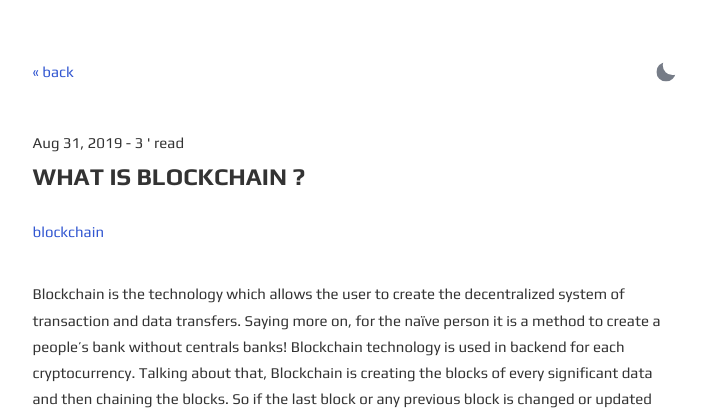
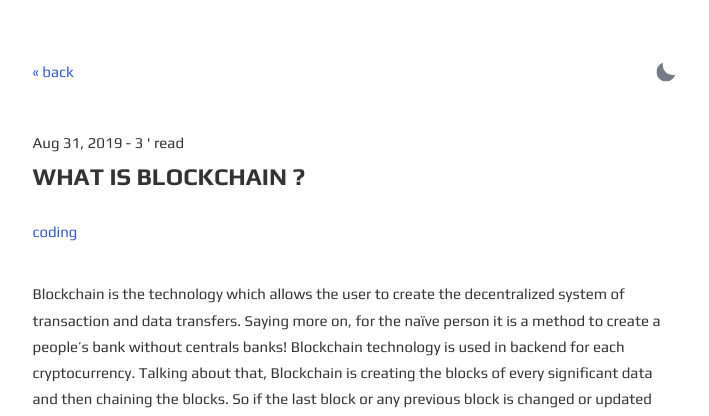
Before and after one commit to DhruvDoshi/blog-page, a Jekyll site: the page built from _posts/2019-08-31-What-is-Blockchain-!.md, in a window 1280 px wide. Shown: the top 416 px of the page, without its empty margins (285-994 px from the left). Built offline with Jekyll 4.4.1, drawn with Linux system fonts in a browser that asks for light colours.

Commit message:
chnage the tag to the coding

```diff
--- a/_posts/2019-08-31-What-is-Blockchain-!.md
+++ b/_posts/2019-08-31-What-is-Blockchain-!.md
@@ -3,7 +3,7 @@ layout: post
 title: What is Blockchain ?
 description: What is the blockchain?
 summary: What the blockchain is
-tags: blockchain
+tags: coding
 minute: 3
 ---
 
--- a/tag/blockchian/index.html
+++ /dev/null
@@ -1,4 +0,0 @@
----
-layout: tag
-tag: blockchain
----
```
